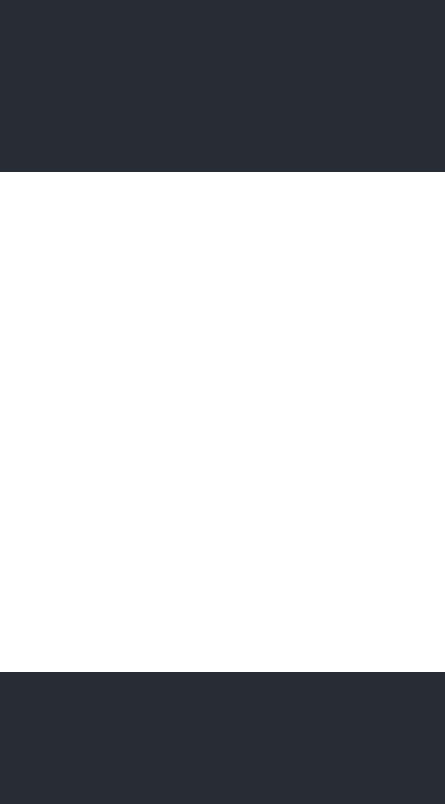
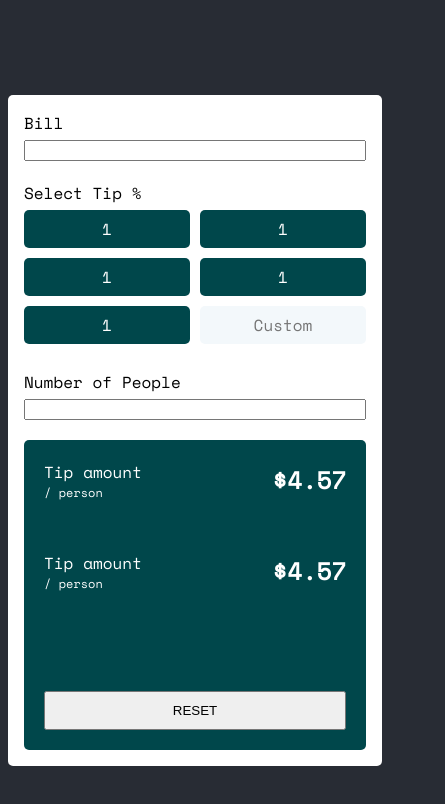
Before and after one commit to TerFrade/bill-splitter, a React (Create React App) app: page / in a window 390 px wide. Shown: the top 804 px of the page, 445 px wide, since content can reach past the window. Built offline with nearby package versions, Linux system fonts and the light colour scheme.

Commit message:
finalized mobile to big screen responsiveness

```diff
--- a/src/App.tsx
+++ b/src/App.tsx
@@ -14,10 +14,8 @@ function App() {
 const Container = styled.div`
   min-height: 100vh;
   display: flex;
-  flex-direction: column;
   align-items: center;
   justify-content: center;
-  font-size: calc(10px + 2vmin);
 `
 
 export default App
--- a/src/components/BillCalculator/index.tsx
+++ b/src/components/BillCalculator/index.tsx
@@ -2,13 +2,195 @@ import React from "react"
 import styled from "styled-components"
 
 const index = () => {
-  return <Container>index</Container>
+  return (
+    <Container>
+      <Column>
+        <Calculator>
+          <TextFieldContainer>
+            <label htmlFor="text-input">Bill</label>
+            <input type="text" />
+          </TextFieldContainer>
+          <CustomSelect>
+            <label htmlFor="custom-select">Select Tip %</label>
+            <ul id="custom-select">
+              <li>
+                <p>1</p>
+              </li>
+              <li>
+                <p>1</p>
+              </li>
+              <li>
+                <p>1</p>
+              </li>
+              <li>
+                <p>1</p>
+              </li>
+              <li>
+                <p>1</p>
+              </li>
+              <li>
+                <input placeholder="Custom" type="text" />
+              </li>
+            </ul>
+          </CustomSelect>
+          <TextFieldContainer>
+            <label htmlFor="text-input">Number of People</label>
+            <input type="text" />
+          </TextFieldContainer>
+        </Calculator>
+      </Column>
+      <Column>
+        <Result>
+          <div>
+            <div className="test">
+              <div>
+                <p className="title">Tip amount</p>
+                <p className="description">/ person</p>
+              </div>
+              <div>
+                <p className="money">$4.57</p>
+              </div>
+            </div>
+            <div className="test">
+              <div>
+                <p className="title">Tip amount</p>
+                <p className="description">/ person</p>
+              </div>
+              <div>
+                <p className="money">$4.57</p>
+              </div>
+            </div>
+          </div>
+          <button className="reset">RESET</button>
+        </Result>
+      </Column>
+    </Container>
+  )
 }
 
 export default index
 
 const Container = styled.div`
+  display: flex;
+  flex-direction: column;
+  flex-shrink: 1;
+
+  gap: 20px;
+  padding: 1rem;
+  border-radius: 5px;
   background-color: var(--white);
-  width: 500px;
-  height: 500px;
+  color: black;
+
+  @media screen and (min-width: 540px) {
+    height: 100%;
+    flex-direction: row;
+  }
 `
+
+const Column = styled.div`
+  flex-basis: 100%;
+  width: 100%;
+  height: 100%;
+`
+const Calculator = styled.div`
+  display: flex;
+  flex-direction: column;
+  gap: 20px;
+`
+
+const Result = styled.div`
+  display: flex;
+  flex-direction: column;
+
+  gap: 20px;
+  background-color: var(--secondary);
+  color: var(--white);
+  border-radius: 5px;
+  padding: 20px;
+  max-width: 410px;
+  height: 270px;
+  justify-content: space-between;
+
+  > div {
+    display: flex;
+    flex-direction: column;
+    gap: 30px;
+    .test {
+      display: flex;
+      flex-direction: row;
+      justify-content: flex-start;
+      align-items: center;
+      flex-wrap: wrap;
+      text-align: center;
+
+      div {
+        flex-basis: 100%;
+        .description {
+          font-size: 0.75rem;
+        }
+        .money {
+          font-size: 1.5rem;
+          font-weight: bold;
+        }
+        p {
+          margin: 0;
+          padding: 0;
+        }
+      }
+
+      @media screen and (min-width: 280px) {
+        flex-wrap: nowrap;
+        text-align: start;
+        .money {
+          text-align: end;
+        }
+      }
+    }
+
+    @media screen and (min-width: 280px) {
+      gap: 50px;
+    }
+  }
+
+  .reset {
+    padding: 10px;
+  }
+`
+const TextFieldContainer = styled.div`
+  display: flex;
+  flex-direction: column;
+  gap: 5px;
+`
+
+const CustomSelect = styled.div`
+  display: flex;
+  flex-direction: column;
+  gap: 5px;
+  ul {
+    display: grid;
+    grid-template-columns: 1fr 1fr;
+    gap: 10px;
+    padding: 0;
+    margin: 0;
+    li {
+      list-style-type: none;
+      text-align: center;
+      p {
+        margin: 0;
+        background-color: var(--secondary);
+        color: var(--white);
+        border-radius: 5px;
+        padding: 7px 0px;
+      }
+
+      input {
+        all: unset;
+        width: 100%;
+        height: 42%;
+        background-color: var(--light);
+        border-radius: 5px;
+        padding: 10px 0px;
+      }
+    }
+  }
+`
--- a/src/global-styles.css
+++ b/src/global-styles.css
@@ -34,7 +34,6 @@
 }
 
 body {
-  margin: 0;
   font-family: var(--main-font);
   -webkit-font-smoothing: antialiased;
   -moz-osx-font-smoothing: grayscale;
@@ -42,3 +41,7 @@ body {
   background-color: var(--main-bg-color);
   color: var(--white);
 }
+
+body > * {
+  margin: 0;
+}
```
